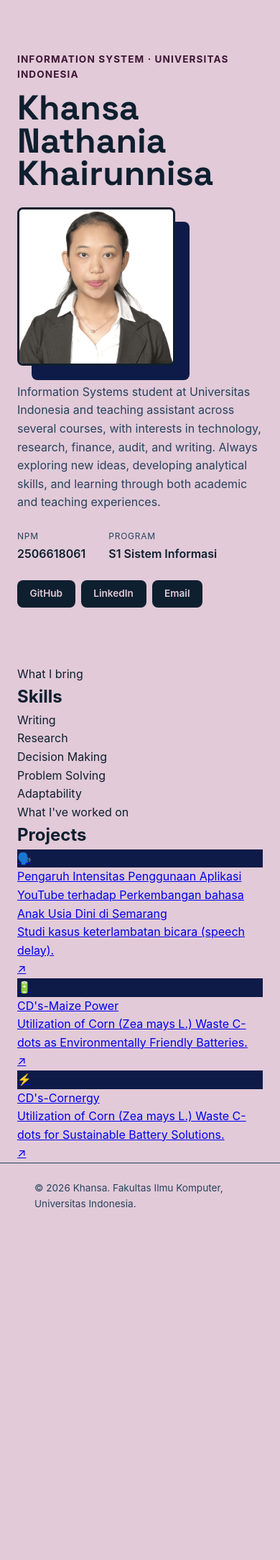
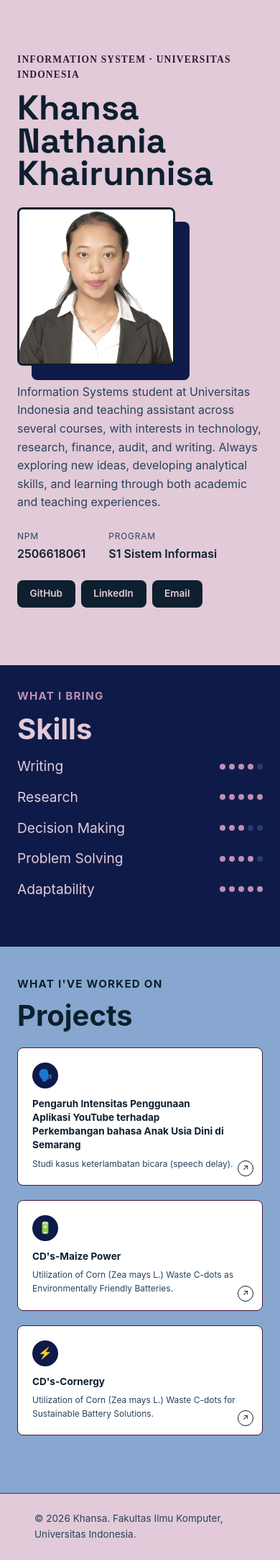
Before and after one commit to khansanathania/myportofolio, a Django app: page / in a window 390 px wide. Shown: the part 108-2275 px from the top of the page at 72% size. Before the commit the page ends 1785 px from the top, so only its background shows below. Run offline with Django 5.2, Linux system fonts and the light colour scheme.

Commit message:
style: update typography, card hover effects, and responsive grid layouts for skills and projects

```diff
--- a/static/css/style.css
+++ b/static/css/style.css
@@ -87,6 +87,7 @@ h1, .brand {
 }
 
 .hero-kicker {
+    font-family:"Source Serif 4", serif;
     font-size: 0.85rem;
     letter-spacing: 0.08em;
     text-transform: uppercase;
@@ -198,3 +199,154 @@ h1, .brand {
         justify-content: flex-start;
     }
 }
+
+/* SKILLS SECTION */
+/* Background gelap (navy) supaya kontras dengan hero & projects di atas/bawahnya */
+.skills {
+    padding: 2rem 0 4rem;
+    background-color: var(--skills-bg);
+}
+
+/*Untuk mengatur tulisan "What i bring" */
+.skills-kicker {
+    font-size: 0.95rem;
+    letter-spacing: 0.08em;
+    text-transform: uppercase;
+    color: var(--highlight);
+    font-weight: 700;
+    margin-bottom: 0.5rem;
+    line-height: 1.4;
+}
+
+/*Untuk mengatur tulisan "SKILLS*/
+.skills-title {
+    font-size: clamp(2.5rem, 4vw, 3.5rem);
+    color: var(--paper);
+    margin-bottom: 0.5rem;
+    line-height: 1.4;
+}
+
+/* Grid 2 kolom untuk daftar skill, otomatis jadi 1 kolom di layar sempit */
+.skills-list {
+    display: grid;
+    grid-template-columns: repeat(2, 1fr);
+    gap: 0.75rem 3rem;
+}
+
+/*Untuk mengatur tulisan Writing, dll*/
+.skill-row {
+    display: flex;
+    justify-content: space-between;
+    align-items: center;
+    font-size: 1.2rem;
+    color: var(--paper);
+}
+
+.dots {
+    display: flex;
+    gap: 5px;
+}
+
+/* Titik default (belum "menyala") */
+.dot {
+    width: 8px;
+    height: 8px;
+    border-radius: 50%;
+    background-color: var(--highlight-dark);
+}
+
+/* Titik yang "menyala", diaktifkan dengan class .on di HTML */
+.dot.on {
+    background-color: var(--highlight);
+}
+
+/* PROJECTS SECTION */
+.projects {
+    padding: 2.5rem 0 5rem;
+    background-color: var(--projects-bg);
+}
+
+.projects-kicker {
+    font-size: 0.95rem;
+    letter-spacing: 0.08em;
+    text-transform: uppercase;
+    color: var(--ink);
+    font-weight: 700;
+    margin-bottom: 0rem;
+}
+
+.projects-title {
+    font-size: clamp(2.5rem, 4vw, 3.5rem);
+    margin-bottom: 0.75rem;
+}
+
+/* Untuk membuat layout responsif: auto-fit + minmax bikin jumlah kolom otomatis menyesuaikan lebar layar */
+.projects-grid {
+    display: grid;
+    grid-template-columns: repeat(auto-fit, minmax(220px, 1fr));
+    gap: 1.25rem;
+}
+
+.project-card {
+    background-color: #FFFFFF;
+    border: 1px solid var(--accent-dark);
+    border-radius: var(--radius);
+    padding: 1.25rem;
+    position: relative;
+    text-decoration: none;
+    color: var(--ink);
+    display: block;
+    transition: transform 0.25s ease, box-shadow 0.25s ease;
+}
+
+/* Efek hover: kartu "terangkat" dan muncul shadow tebal */
+.project-card:hover {
+    transform: translateY(-6px);
+    box-shadow: 4px 4px 0 var(--ink);
+}
+
+.project-icon {
+    width: 36px;
+    height: 36px;
+    border-radius: 50%;
+    display: flex;
+    align-items: center;
+    justify-content: center;
+    margin-bottom: 0.75rem;
+    font-size: 1rem;
+}
+
+.project-name {
+    font-size: 0.85rem;
+    font-weight: 700;
+    margin-bottom: 0.4rem;
+    line-height: 1.4;
+    padding-right: 1.5rem;
+}
+
+.project-desc {
+    font-size: 0.75rem;
+    color: var(--text-muted);
+}
+
+.project-arrow {
+    position: absolute;
+    bottom: 12px;
+    right: 12px;
+    width: 22px;
+    height: 22px;
+    border-radius: 50%;
+    border: 1px solid var(--ink);
+    display: flex;
+    align-items: center;
+    justify-content: center;
+    font-size: 0.7rem;
+    color: var(--ink);
+}
+
+/* Responsive: skill list jadi 1 kolom di layar sempit */
+@media (max-width: 600px) {
+    .skills-list {
+        grid-template-columns: 1fr;
+    }
+}
```
